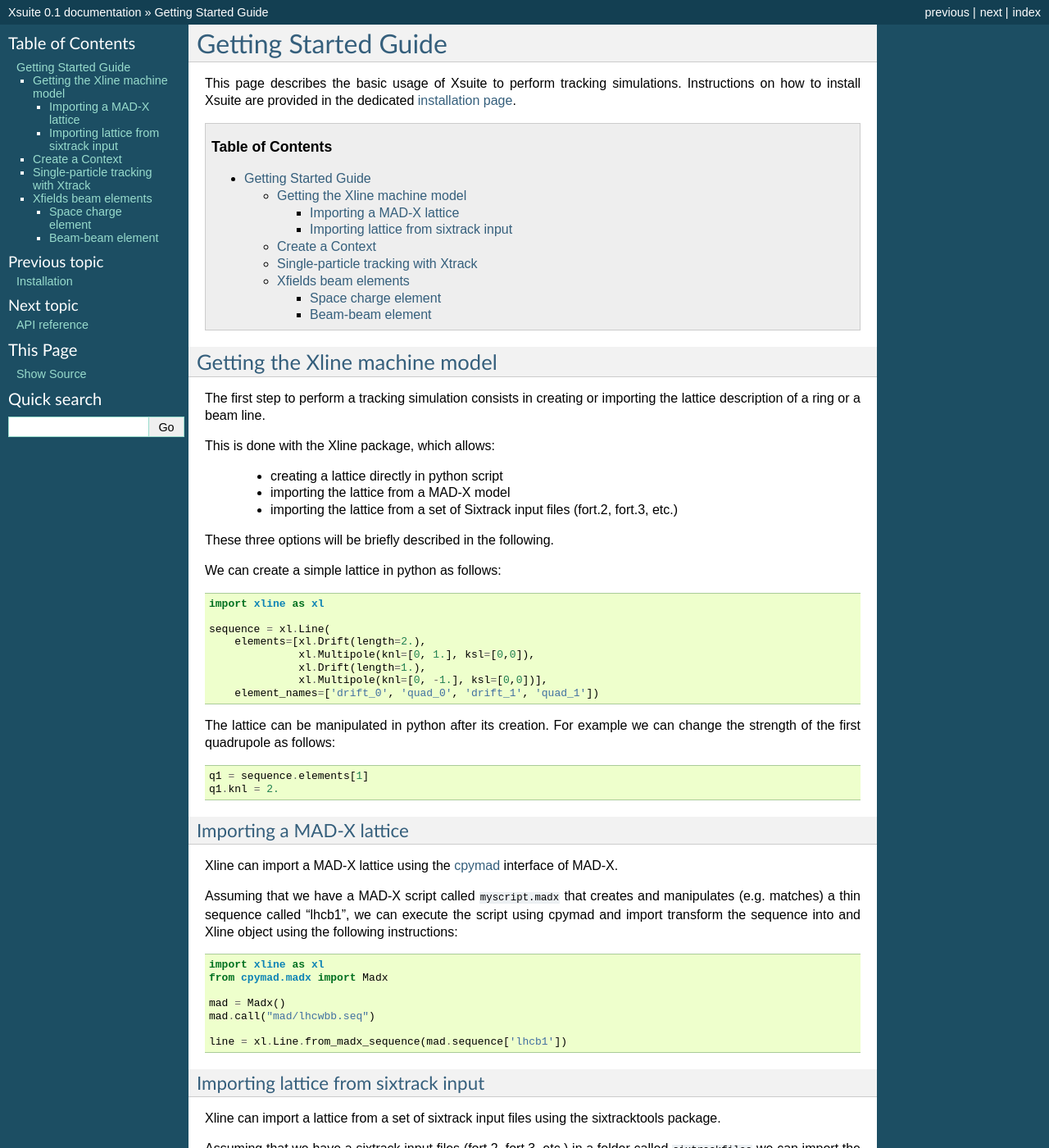
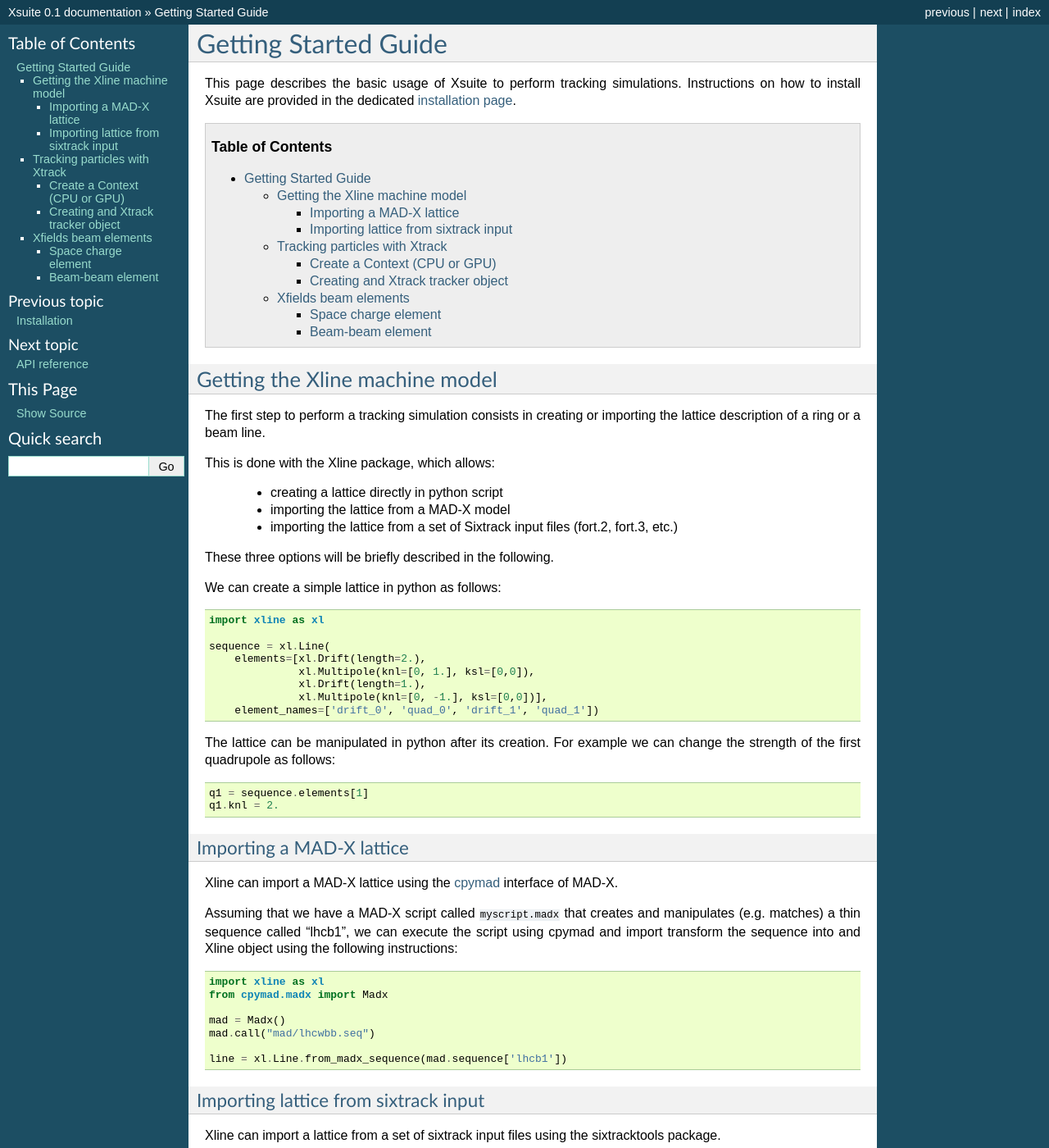
Before and after one commit to xsuite/xsuite, a Sphinx documentation site: the page built from docs/gettingstarted.rst, in a window 1280 px wide and 1400 px high. Shown: the whole window at 82% size. Built offline with Sphinx 7.4.7, drawn with Linux system fonts in a browser that asks for light colours; some of the changed text lies outside the part shown.

Commit message:
Quick push

```diff
--- a/docs/gettingstarted.rst
+++ b/docs/gettingstarted.rst
@@ -74,9 +74,11 @@
     sequence = xl.Line.from_sixinput(st.sixinput('./sixtrackfiles'))
 
 
+Tracking particles with Xtrack
+------------------------------
 
-Create a Context
-----------------
+Create a Context (CPU or GPU)
+~~~~~~~~~~~~~~~~~~~~~~~~~~~~~
 
 Xsuite can run on different kinds of hardware (CPUs and GPUs). The user selects the herdware to be used by
 creating a :doc:`context object <contexts>`, that is then passed to all other Xfields components.
@@ -103,8 +105,8 @@
     context = xo.ContextPyopencl()
 
 
-Single-particle tracking with Xtrack
-------------------------------------
+Creating and Xtrack tracker object
+~~~~~~~~~~~~~~~~~~~~~~~~~~~~~~~~~~
 
 Xtrack uses as input description of the beamline a ``sequence`` python object. Such a python object can be obtained, for example, from the MAD-X model of the machine or from a set of SixTrack input files, using the pysixtrack package.
 
```
